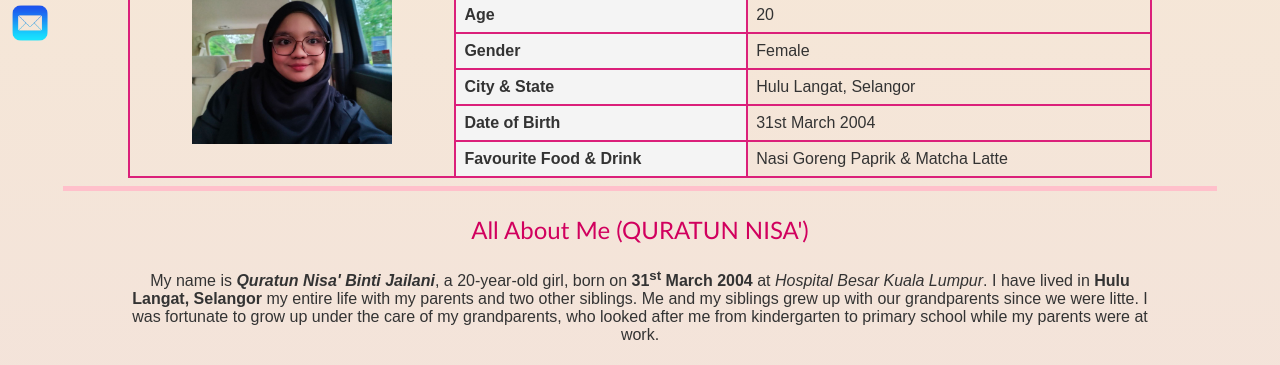
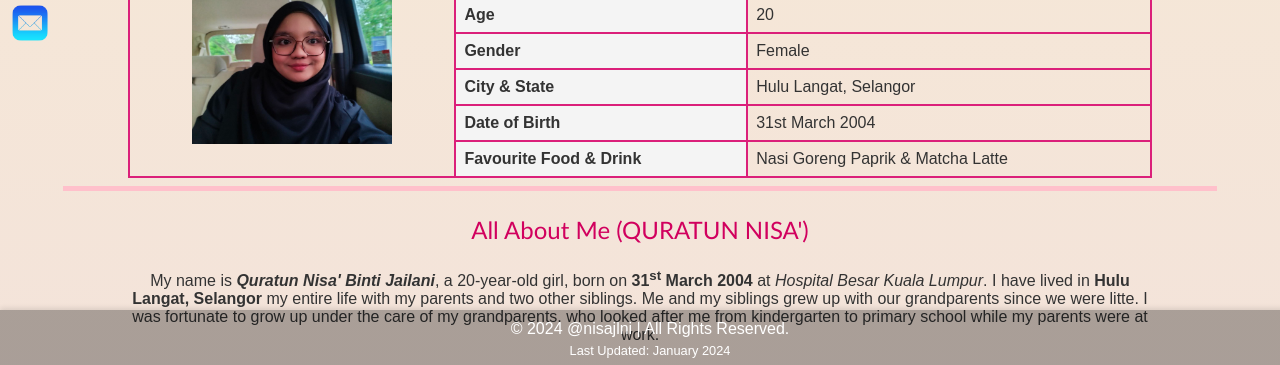
Before and after one commit to nisajailani/my-website, a plain HTML site: page biodata.html in a window 1280 px wide. Shown: the part 432-797 px from the top of the page. Drawn offline with Linux system fonts and the light colour scheme.

Commit message:
Update biodata.html

```diff
--- a/biodata.html
+++ b/biodata.html
@@ -130,16 +130,22 @@
             background-color: #f4f4f4;
         }
         td img {
+            display: block;
             max-width: 200px;
             height: auto;
         }
 
         .footer {
-            padding: 10px;
+            position: fixed;
+            bottom: 0;
+            left: 0;
+            width: 100%; /* Ensures the footer spans the full width of the page */
             background-color: rgba(0, 0, 0, 0.3);
             color: white;
-            max-width: 100%; /* Ensures the footer spans the full width of the page */
+            padding: 10px;
+            text-align: center;
             font-size: 1em;
+            box-shadow: 0 -2px 5px rgba(0, 0, 0, 0.1); /* Optional shadow for aesthetics */
         }
 
         .last-update {
```
